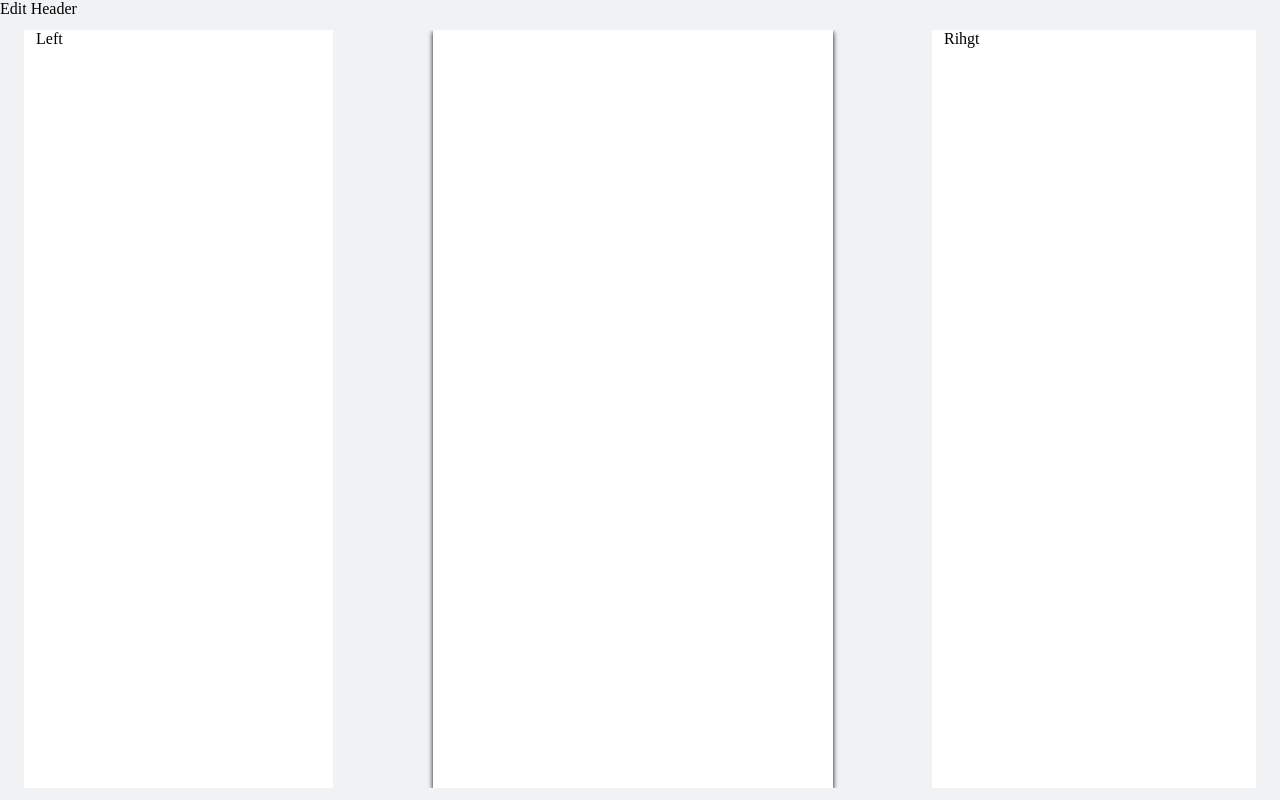
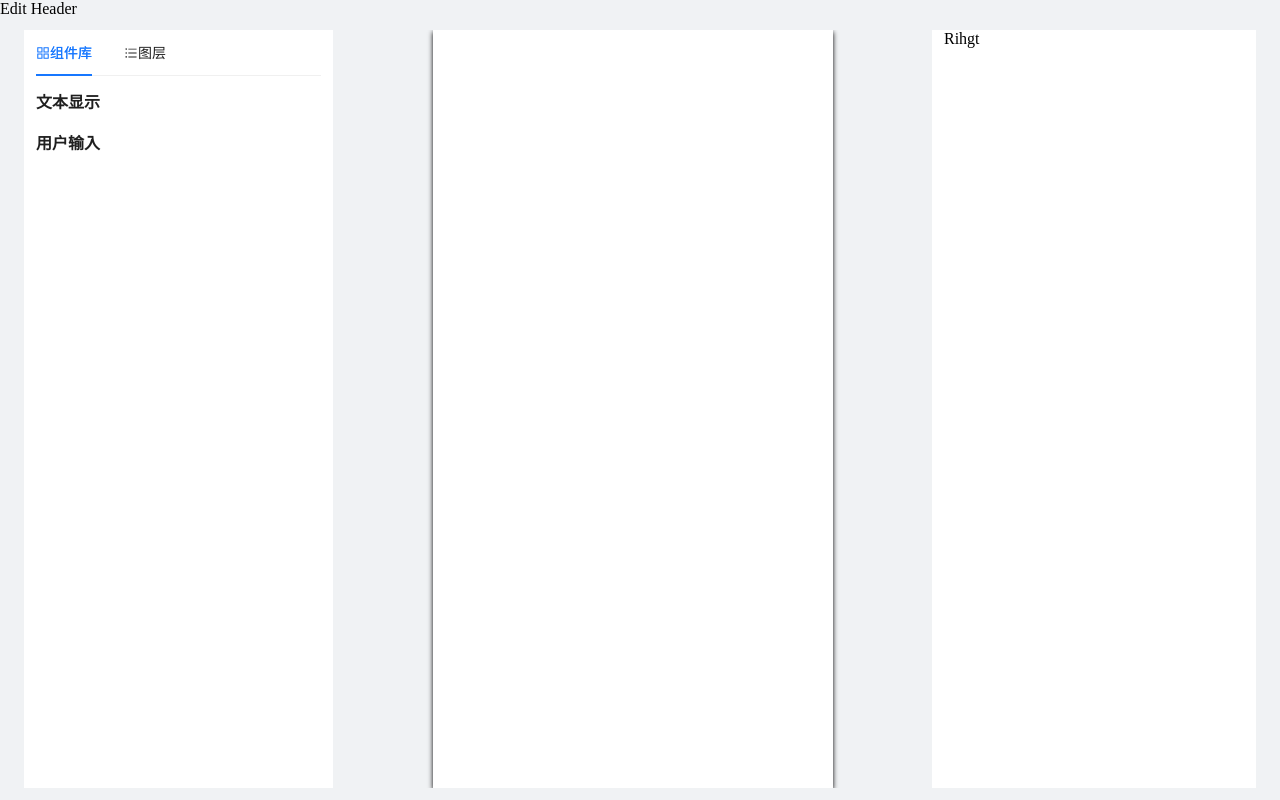
Before and after one commit to wuhuiluo666/questionnaire-FE, a React (Create React App) app: page /question/edit/q2 in a window 1280 px wide. Built offline with nearby package versions, Linux system fonts and the light colour scheme; no server answers.

Commit message:
latest commit

```diff
--- a/src/QuestionComponent/index.ts
+++ b/src/QuestionComponent/index.ts
@@ -23,7 +23,14 @@ export const ComponentConfigList: ComponentConfig[] = [
 // 左侧所有组件分类
 export const ComponentConfigGroup = [
   {
-
+    group_id: 'Group_Text',
+    groupName: '文本显示',
+    components: [ComponentTitleConfig]
+  },
+  {
+    group_id: 'Group_Input',
+    groupName: '用户输入',
+    components: [ComponentInputConfig]
   }
 ]
 
--- a/src/pages/question/edit/Index.tsx
+++ b/src/pages/question/edit/Index.tsx
@@ -4,6 +4,7 @@ import { EditCanvas } from '../EditCanvas'
 import { useGetQuestionDetail } from '../../../hooks/useLoadQuestionData'
 import { useDispatch } from 'react-redux'
 import { changeSelectedId } from '../../../store/componentList'
+import { LeftPanel } from '../leftPanel'
 
 const Edit = () => {
     const { loading } = useGetQuestionDetail()
@@ -15,7 +16,9 @@ const Edit = () => {
         <div>Edit Header</div>
         <div className={styles['content-wrapper']}>
             <div className={styles.content}>
-                <div className={styles.left}>Left</div>
+                <div className={styles.left}>
+                    <LeftPanel />
+                </div>
                 <div onClick={clearSelectId} className={styles.main}>
                     <div className={styles['canvas-warpper']}>
                         <EditCanvas loading={loading} />
--- a/src/pages/question/leftPanel/index.tsx
+++ b/src/pages/question/leftPanel/index.tsx
@@ -1,6 +1,7 @@
 import React from 'react'
 import { Tabs } from 'antd'
 import { AppstoreOutlined, BarsOutlined } from '@ant-design/icons'
+import { ComponentLib } from '../lib'
 
 export const LeftPanel = () => {
     const tabsItem = [
@@ -12,7 +13,9 @@ export const LeftPanel = () => {
                     组件库
                 </span>
             ),
-            children: <div>组件库</div>
+            children: <div>
+                <ComponentLib />
+            </div>
         },
         {
             key: 'layers',
--- /dev/null
+++ b/src/pages/question/lib/index.tsx
@@ -0,0 +1,17 @@
+import React from 'react'
+import { ComponentConfigGroup } from '../../../QuestionComponent'
+import { Typography } from 'antd'
+
+const { Title } = Typography
+
+export const ComponentLib = () => {
+    return <div>
+        {
+            ComponentConfigGroup.map((group,index) => {
+                return <div key={group.group_id}>
+                    <Title level={3} style={{ marginTop: index > 0 ? '20px' : 0, marginBottom: 0, fontSize: '16px' }}>{group.groupName}</Title>
+                </div>
+            })
+        }
+    </div>
+}
```
Also changed, not shown: src/QuestionComponent/ComponentTitle/component.ts (line endings or trailing spaces), src/pages/question/lib/index.module.scss (added).
